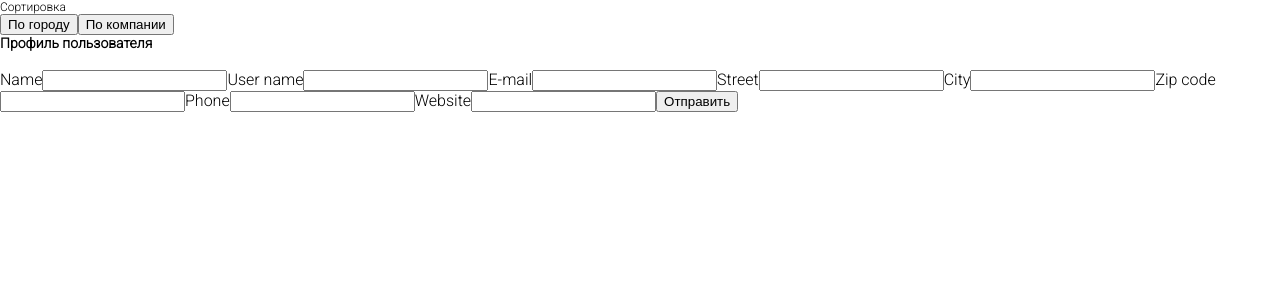
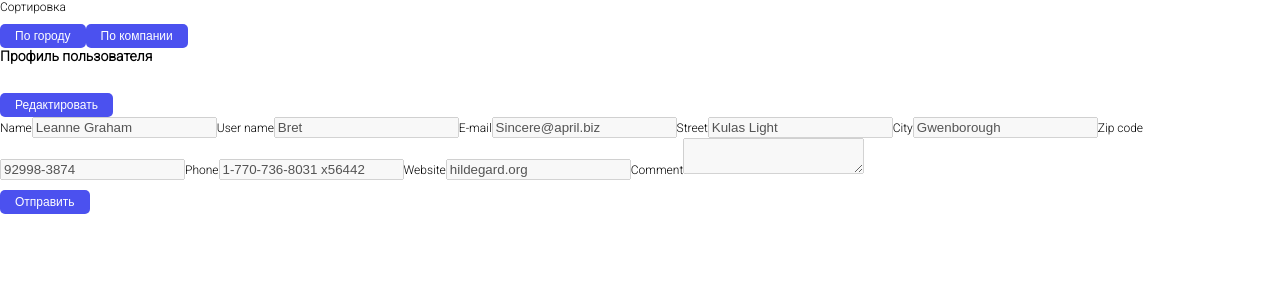
Before and after one commit to YarLama/tz-rooxsolutions, a React app: page / in a window 1280 px wide. Shown: the top 300 px of the page. Built offline with nearby package versions, Linux system fonts and the light colour scheme.

Commit message:
update: add some form fields in userinfopage and some functions

```diff
--- a/src/components/SortList/sortList.scss
+++ b/src/components/SortList/sortList.scss
@@ -17,19 +17,5 @@
 }
 
 .sort_list_select {
-    align-self: flex-start;
-    font-size: $fontSize;
-    font-weight: $fontWeight;
-    line-height: $fontLineHeight;
-    white-space: nowrap;
-    margin-top: 10px;
-    color: $fontColor2;
-    background-color: $backgroundColor4;
-    padding: 5px 15px 5px 15px;
-    border: none;
-    border-radius: 5px;
-
-    &:hover {
-        cursor: pointer;
-    }
+    /**/
 }
--- a/src/components/app.scss
+++ b/src/components/app.scss
@@ -13,6 +13,7 @@
 .content_block {
     padding-top: 19px;
     padding-left: 34px;
+    padding-right: 41px;
     flex-grow: 20;
     background-color: $backgroundColor2;
 }
--- a/src/pages/UserInfoPage/UserInfoPage.tsx
+++ b/src/pages/UserInfoPage/UserInfoPage.tsx
@@ -1,6 +1,7 @@
-import { Formik, Form, Field } from 'formik';
-import React from 'react';
-import {IUser} from '../../types/types'
+import { Formik, Form, Field, FormikHelpers, useField, useFormik } from 'formik';
+import React, { useState } from 'react';
+import {IUser} from '../../types/types';
+import cl from './userInfoPage.scss'
 
 interface IFormValues {
     name : string;
@@ -11,61 +12,142 @@ interface IFormValues {
     zip: string;
     phone: string;
     website: string;
+    comment?: string;
 }
 
 interface UserInfoPageProps {
     user: IUser,
+    comment?: string;
 }
 
+
 const UserInfoPage: React.FC<UserInfoPageProps> = ({user}) => {
+
+    const [isFieldsDisabled, setIsFieldDisabled] = useState<boolean>(true)
+
     const initialValues: IFormValues = {
-        name : '',
-        username : '',
-        email: '',
-        street: '',
-        city: '',
-        zip: '',
-        phone: '',
-        website: '',
+        name : user.name,
+        username : user.username,
+        email: user.email,
+        street: user.address.street,
+        city: user.address.city,
+        zip: user.address.zipcode,
+        phone: user.phone,
+        website: user.website,
+        comment: ""
     };
+
+    const submitData = (
+        values: IFormValues,
+        actions: FormikHelpers<IFormValues>): void => {
+        console.log(values, actions)
+    }
+
+    const formik = useFormik({
+        initialValues: initialValues,
+        onSubmit : submitData
+    })
 
     return (
         <div>
-            <h1>Профиль пользователя</h1>
-            <Formik
-                initialValues={initialValues}
-                onSubmit={(values, actions) => {
-                    console.log(values, actions)
-                }}
-            >
-                <Form>
+            <div className={cl.user_label_block}>
+                <h1>Профиль пользователя</h1>
+                <button onClick={() => {setIsFieldDisabled(!isFieldsDisabled)}}>Редактировать</button>
+            </div>
+            <form onSubmit={formik.handleSubmit} className={cl.user_form}>
+                <div className={cl.user_form_fields}>
                     <label htmlFor="name">Name</label>
-                    <Field name="name"/>
+                    <input
+                    type="text"
+                    name="name"
+                    placeholder="name"
+                    value={formik.values.name}
+                    onChange={formik.handleChange}
+                    disabled = {isFieldsDisabled}
+                    />
 
                     <label htmlFor="username">User name</label>
-                    <Field name="username"/>
+                    <input
+                    type="text"
+                    name="username"
+                    placeholder="username"
+                    value={formik.values.username}
+                    onChange={formik.handleChange}
+                    disabled = {isFieldsDisabled}
+                    />
 
                     <label htmlFor="email">E-mail</label>
-                    <Field name="email"/>
+                    <input
+                    type="text"
+                    name="email"
+                    placeholder="email"
+                    value={formik.values.email}
+                    onChange={formik.handleChange}
+                    disabled = {isFieldsDisabled}
+                    />
 
                     <label htmlFor="street">Street</label>
-                    <Field name="street"/>
+                    <input
+                    type="text"
+                    name="street"
+                    placeholder="street"
+                    value={formik.values.street}
+                    onChange={formik.handleChange}
+                    disabled = {isFieldsDisabled}
+                    />
 
                     <label htmlFor="city">City</label>
-                    <Field name="city"/>
+                    <input
+                    type="text"
+                    name="city"
+                    placeholder="city"
+                    value={formik.values.city}
+                    onChange={formik.handleChange}
+                    disabled = {isFieldsDisabled}
+                    />
 
                     <label htmlFor="zip">Zip code</label>
-                    <Field name="zip"/>
+                    <input
+                    type="text"
+                    name="zip"
+                    placeholder="zip"
+                    value={formik.values.zip}
+                    onChange={formik.handleChange}
+                    disabled = {isFieldsDisabled}
+                    />
 
                     <label htmlFor="phone">Phone</label>
-                    <Field name="phone"/>
+                    <input
+                    type="text"
+                    name="phone"
+                    placeholder="phone"
+                    value={formik.values.phone}
+                    onChange={formik.handleChange}
+                    disabled = {isFieldsDisabled}
+                    />
 
                     <label htmlFor="website">Website</label>
-                    <Field name="website"/>
+                    <input
+                    type="text"
+                    name="website"
+                    placeholder="website"
+                    value={formik.values.website}
+                    onChange={formik.handleChange}
+                    disabled = {isFieldsDisabled}
+                    />
 
-                    <button>Отправить</button>
-                </Form>
-            </Formik>
+                    <label htmlFor="comment">Comment</label>
+                    <textarea
+                        name="comment"
+                        value={formik.values.comment}
+                        onChange={formik.handleChange}
+                        disabled = {isFieldsDisabled}
+                    />
+                </div>
+                <div className={cl.user_form_tooltip}>
+                    <button type='submit' disabled={isFieldsDisabled}>Отправить</button>
+                </div>
+            </form>
         </div>
 
     );
--- /dev/null
+++ b/src/pages/UserInfoPage/userInfoPage.scss
@@ -0,0 +1,70 @@
+.user_label_block {
+    display: flex;
+    flex-direction: row;
+
+    button {
+        margin: 0;
+        margin-left: auto;
+    }
+
+}
+
+.user_form {
+    display: flex;
+    flex-direction: column;
+}
+
+.user_form_tooltip {
+    display: flex;
+    flex-direction: row;
+    align-self: flex-end;
+
+    button {
+
+        &:disabled {
+            background-color: #AFAFAF;
+        }
+    }
+}
+
+.user_form_fields {
+    display: flex;
+    flex-direction: column;
+    border:1px solid #F3F3F3;
+    padding: 20px 6px 20px 12px;
+
+    label {
+        font-size: 8px;
+        line-height: 9px;
+        margin-bottom: 3px;
+    }
+
+    input {
+        font-size: 10px;
+        line-height: 12px;
+        width: 211px;
+        margin-bottom: 10px;
+        padding: 5px 5px 5px 10px;
+        box-sizing: border-box;
+        border: 1px solid #D8D8D8;
+        border-radius: 5px;
+        &:disabled {
+            opacity: 30%;
+        }
+    }
+
+    textarea {
+        font-size: 10px;
+        line-height: 12px;
+        margin-bottom: 10px;
+        padding: 5px 5px 5px 10px;
+        box-sizing: border-box;
+        border: 1px solid #D8D8D8;
+        border-radius: 5px;
+        min-height: 55px;
+        resize: vertical;
+        &:disabled {
+            opacity: 30%;
+        }
+    }
+}
--- a/src/styles/_global.scss
+++ b/src/styles/_global.scss
@@ -8,3 +8,21 @@ body {
     margin: 0;
     font-family: $fontFamily;
 }
+
+button {
+    align-self: flex-start;
+    font-size: $fontSize;
+    font-weight: $fontWeight;
+    line-height: $fontLineHeight;
+    white-space: nowrap;
+    margin-top: 10px;
+    color: $fontColor2;
+    background-color: $backgroundColor4;
+    padding: 5px 15px 5px 15px;
+    border: none;
+    border-radius: 5px;
+
+    &:hover {
+        cursor: pointer;
+    }
+}
--- a/src/styles/_typography.scss
+++ b/src/styles/_typography.scss
@@ -11,7 +11,7 @@ h1 {
     line-height: $fontLineHeightForH1;
 }
 
-h2, p {
+h2, p, label {
     font-weight: $fontWeight;
     font-size: $fontSize;
     font-style: $fontStyle;
```
Also changed, not shown: src/pages/UserInfoPage/userInfoPage.scss.d.ts (added, +10 -0 lines).
